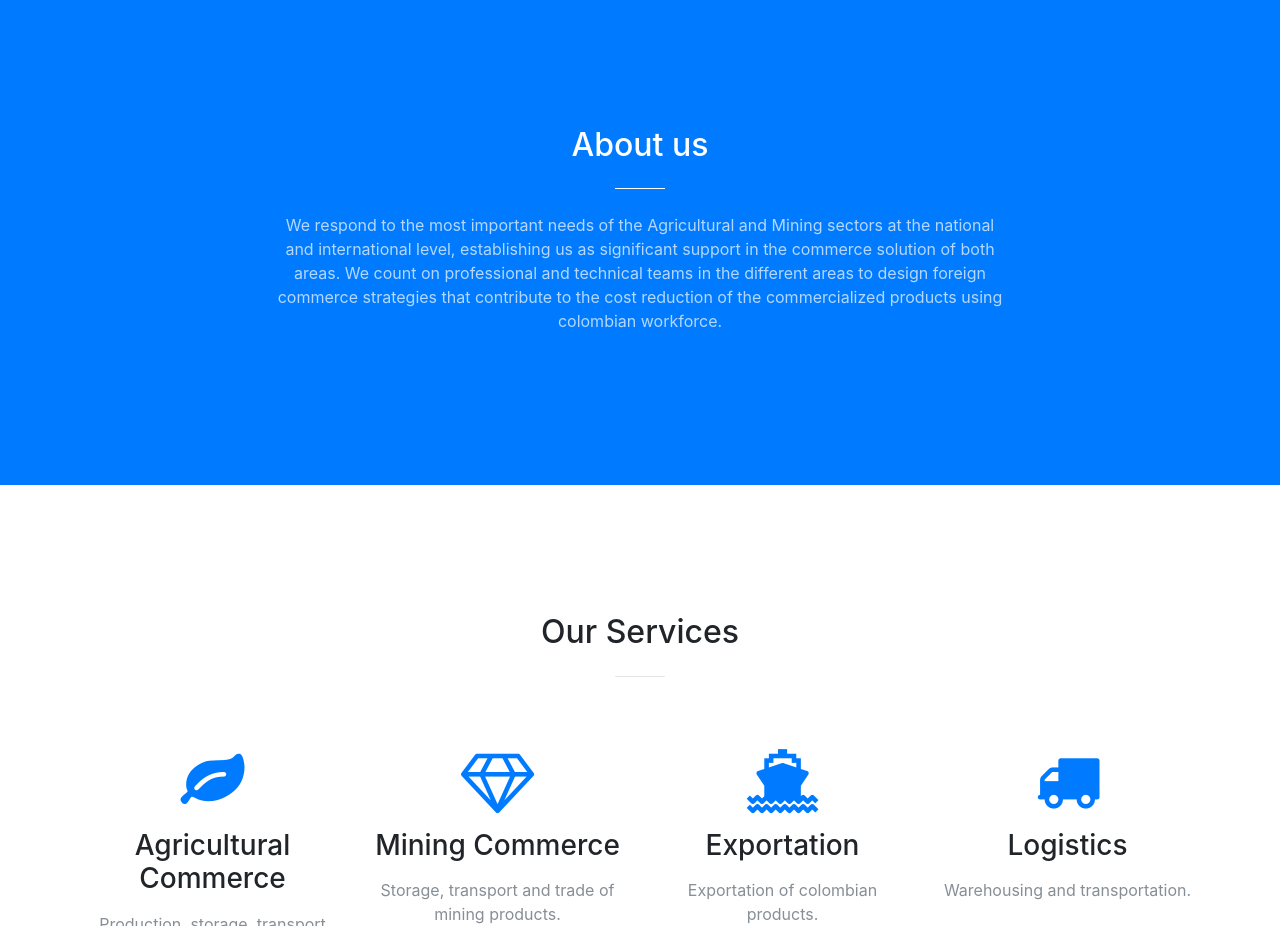
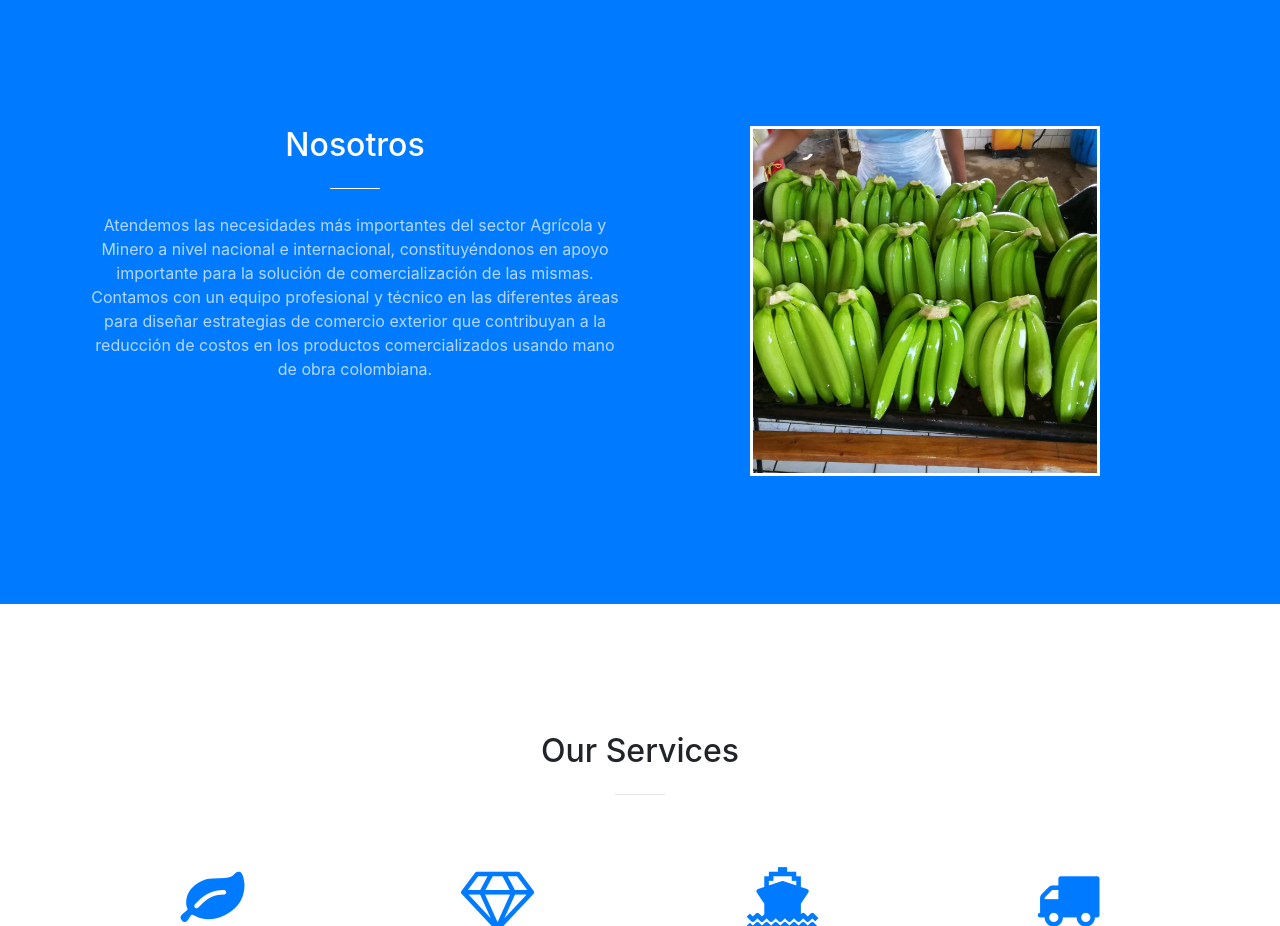
Before and after one commit to imclassy/interprocol, a website with bundled scripts: page en.html in a window 1280 px wide. Shown: the part 802-1728 px from the top of the page. Built offline with nearby package versions, Linux system fonts and the light colour scheme.

Commit message:
Imagen de nosotros en nosotros

```diff
--- a/en.html
+++ b/en.html
@@ -80,10 +80,13 @@
     <section class="bg-primary" id="about">
             <div class="container">
               <div class="row">
-          <div class="col-lg-8 mx-auto text-center">
-            <h2 class="section-heading text-white">About us</h2>
+                <div class="col-lg-6 mx-auto text-center">
+                  <h2 class="section-heading text-white">Nosotros</h2>
                   <hr class="light my-4">
-            <p class="text-faded mb-4">We respond to the most important needs of the Agricultural and Mining sectors at the national and international level, establishing us as significant support in the commerce solution of both areas. We count on professional and technical teams in the different areas to design foreign commerce strategies that contribute to the cost reduction of the commercialized products using colombian workforce.</p>
+                  <p class="text-faded mb-4">Atendemos las necesidades más importantes del sector Agrícola y Minero a nivel nacional e internacional, constituyéndonos en apoyo importante para la solución de comercialización de las mismas. Contamos con un equipo profesional y técnico en las diferentes áreas para diseñar estrategias de comercio exterior que contribuyan a la reducción de costos en los productos comercializados usando mano de obra colombiana.</p>
+                </div>
+                <div class="col-lg-6 mx-auto text-center">
+                  <img src="img/banano_recien_.jpeg" style="height:350px; border-width:3px; border-color:white; border-style:solid;" />
                 </div>
               </div>
             </div>
```
Lines whose indentation alone changed are shown as unchanged.
